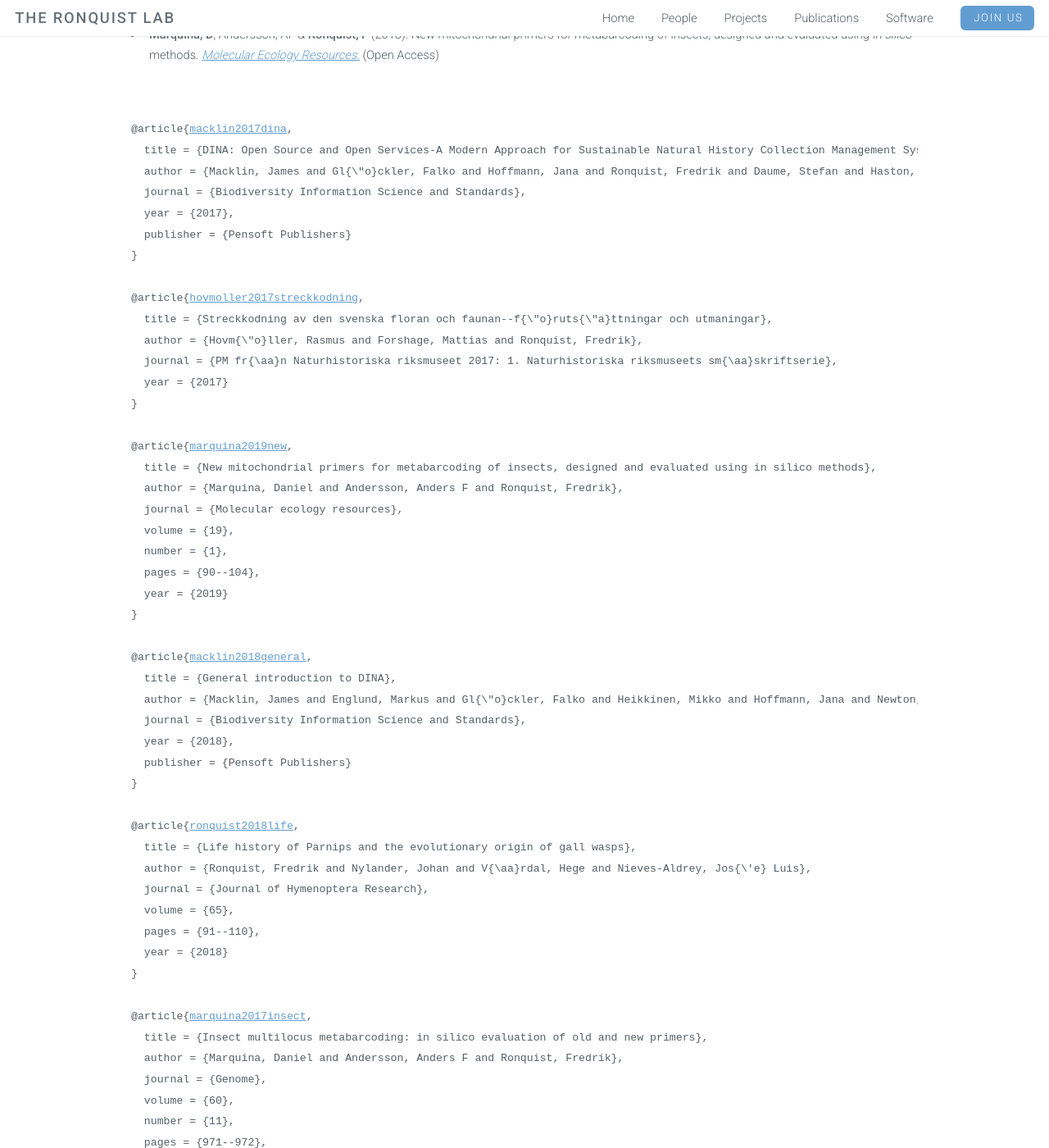
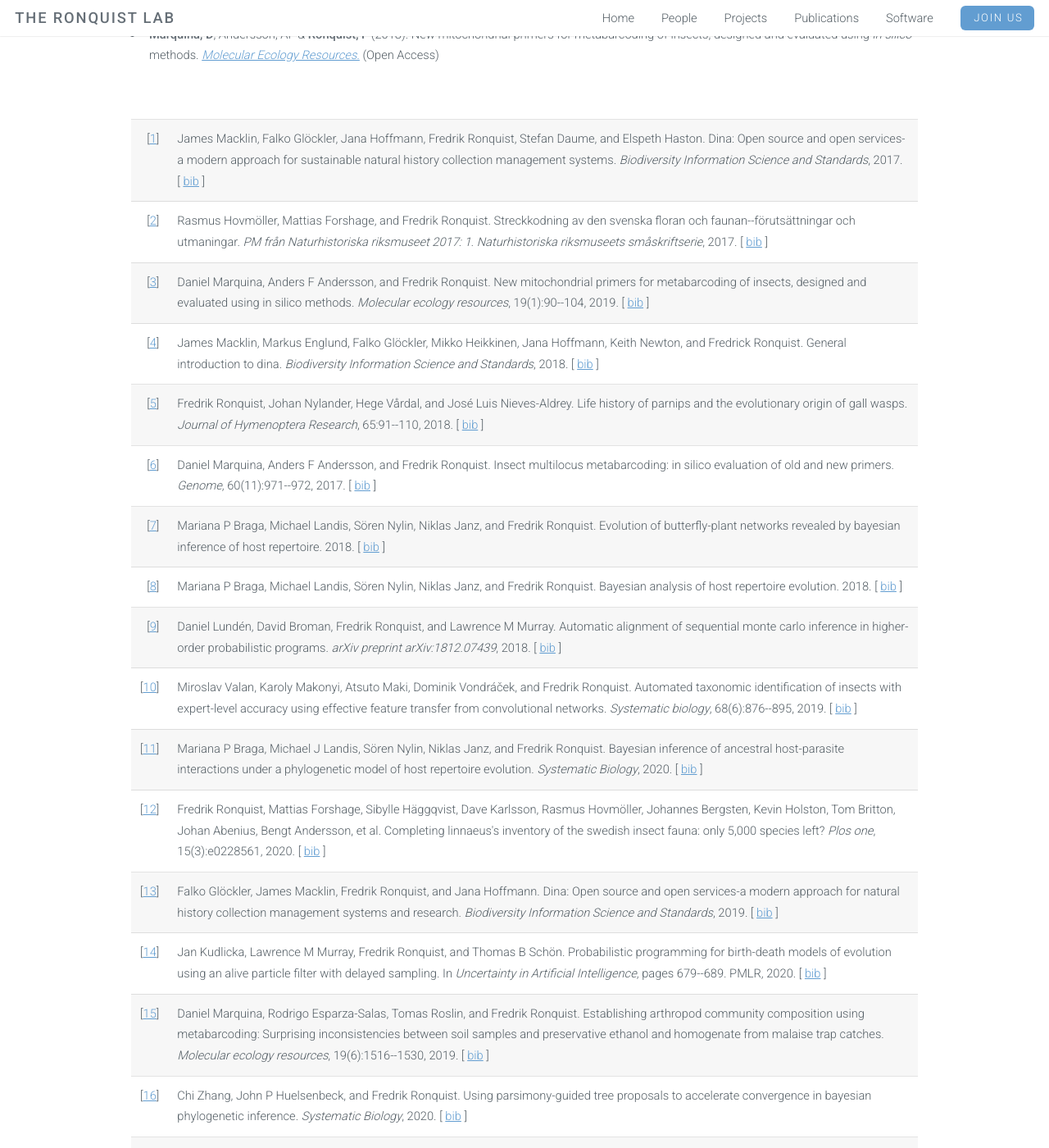
Before and after one commit to ronquistlab/ronquistlab.github.io, a Jekyll site: the page built from publications.html, in a window 1280 px wide and 1400 px high, scrolled down 645 px. Shown: the whole window at 82% size. Built offline with Jekyll 4.4.1, drawn with Linux system fonts in a browser that asks for light colours; some of the changed text lies outside the part shown.

Commit message:
Updates.

```diff
--- a/publications.html
+++ b/publications.html
@@ -24,234 +24,349 @@ layout: default
 -->
       <div class="hr-section"></div>
 
-      <a name="macklin2017dina"></a><pre>
-@article{<a href="publications.html#macklin2017dina">macklin2017dina</a>,
-  title = {DINA: Open Source and Open Services-A Modern Approach for Sustainable Natural History Collection Management Systems},
-  author = {Macklin, James and Gl{\"o}ckler, Falko and Hoffmann, Jana and Ronquist, Fredrik and Daume, Stefan and Haston, Elspeth},
-  journal = {Biodiversity Information Science and Standards},
-  year = {2017},
-  publisher = {Pensoft Publishers}
-}
-</pre>
+      <table>
 
-<a name="hovmoller2017streckkodning"></a><pre>
-@article{<a href="publications.html#hovmoller2017streckkodning">hovmoller2017streckkodning</a>,
-  title = {Streckkodning av den svenska floran och faunan--f{\"o}ruts{\"a}ttningar och utmaningar},
-  author = {Hovm{\"o}ller, Rasmus and Forshage, Mattias and Ronquist, Fredrik},
-  journal = {PM fr{\aa}n Naturhistoriska riksmuseet 2017: 1. Naturhistoriska riksmuseets sm{\aa}skriftserie},
-  year = {2017}
-}
-</pre>
+<tr valign="top">
+<td align="right" class="bibtexnumber">
+[<a name="macklin2017dina">1</a>]
+</td>
+<td class="bibtexitem">
+James Macklin, Falko Gl&ouml;ckler, Jana Hoffmann, Fredrik Ronquist, Stefan
+  Daume, and Elspeth Haston.
+ Dina: Open source and open services-a modern approach for sustainable
+  natural history collection management systems.
+ <em>Biodiversity Information Science and Standards</em>, 2017.
+[&nbsp;<a href="pub_bib.html#macklin2017dina">bib</a>&nbsp;]
 
-<a name="marquina2019new"></a><pre>
-@article{<a href="publications.html#marquina2019new">marquina2019new</a>,
-  title = {New mitochondrial primers for metabarcoding of insects, designed and evaluated using in silico methods},
-  author = {Marquina, Daniel and Andersson, Anders F and Ronquist, Fredrik},
-  journal = {Molecular ecology resources},
-  volume = {19},
-  number = {1},
-  pages = {90--104},
-  year = {2019}
-}
-</pre>
-
-<a name="macklin2018general"></a><pre>
-@article{<a href="publications.html#macklin2018general">macklin2018general</a>,
-  title = {General introduction to DINA},
-  author = {Macklin, James and Englund, Markus and Gl{\"o}ckler, Falko and Heikkinen, Mikko and Hoffmann, Jana and Newton, Keith and Ronquist, Fredrick},
-  journal = {Biodiversity Information Science and Standards},
-  year = {2018},
-  publisher = {Pensoft Publishers}
-}
-</pre>
-
-<a name="ronquist2018life"></a><pre>
-@article{<a href="publications.html#ronquist2018life">ronquist2018life</a>,
-  title = {Life history of Parnips and the evolutionary origin of gall wasps},
-  author = {Ronquist, Fredrik and Nylander, Johan and V{\aa}rdal, Hege and Nieves-Aldrey, Jos{\'e} Luis},
-  journal = {Journal of Hymenoptera Research},
-  volume = {65},
-  pages = {91--110},
-  year = {2018}
-}
-</pre>
-
-<a name="marquina2017insect"></a><pre>
-@article{<a href="publications.html#marquina2017insect">marquina2017insect</a>,
-  title = {Insect multilocus metabarcoding: in silico evaluation of old and new primers},
-  author = {Marquina, Daniel and Andersson, Anders F and Ronquist, Fredrik},
-  journal = {Genome},
-  volume = {60},
-  number = {11},
-  pages = {971--972},
-  year = {2017},
-  publisher = {NRC Research Press}
-}
-</pre>
-
-<a name="braga2018evolution"></a><pre>
-@article{<a href="publications.html#braga2018evolution">braga2018evolution</a>,
-  title = {Evolution of butterfly-plant networks revealed by Bayesian inference of host repertoire},
-  author = {Braga, Mariana P and Landis, Michael and Nylin, S{\"o}ren and Janz, Niklas and Ronquist, Fredrik},
-  year = {2018}
-}
-</pre>
-
-<a name="braga2018bayesian"></a><pre>
-@article{<a href="publications.html#braga2018bayesian">braga2018bayesian</a>,
-  title = {Bayesian analysis of host repertoire evolution},
-  author = {Braga, Mariana P and Landis, Michael and Nylin, S{\"o}ren and Janz, Niklas and Ronquist, Fredrik},
-  year = {2018}
-}
-</pre>
-
-<a name="lunden2018automatic"></a><pre>
-@article{<a href="publications.html#lunden2018automatic">lunden2018automatic</a>,
-  title = {Automatic Alignment of Sequential Monte Carlo Inference in Higher-Order Probabilistic Programs},
-  author = {Lund{\'e}n, Daniel and Broman, David and Ronquist, Fredrik and Murray, Lawrence M},
-  journal = {arXiv preprint arXiv:1812.07439},
-  year = {2018}
-}
-</pre>
-
-<a name="valan2019automated"></a><pre>
-@article{<a href="publications.html#valan2019automated">valan2019automated</a>,
-  title = {Automated taxonomic identification of insects with expert-level accuracy using effective feature transfer from convolutional networks},
-  author = {Valan, Miroslav and Makonyi, Karoly and Maki, Atsuto and Vondr{\'a}{\v{c}}ek, Dominik and Ronquist, Fredrik},
-  journal = {Systematic biology},
-  volume = {68},
-  number = {6},
-  pages = {876--895},
-  year = {2019},
-  publisher = {Oxford University Press}
-}
-</pre>
-
-<a name="braga2020bayesian"></a><pre>
-@article{<a href="publications.html#braga2020bayesian">braga2020bayesian</a>,
-  title = {Bayesian inference of ancestral host-parasite interactions under a phylogenetic model of host repertoire evolution},
-  author = {Braga, Mariana P and Landis, Michael J and Nylin, S{\"o}ren and Janz, Niklas and Ronquist, Fredrik},
-  journal = {Systematic Biology},
-  year = {2020}
-}
-</pre>
-
-<a name="ronquist2020completing"></a><pre>
-@article{<a href="publications.html#ronquist2020completing">ronquist2020completing</a>,
-  title = {Completing Linnaeus's inventory of the Swedish insect fauna: only 5,000 species left?},
-  author = {Ronquist, Fredrik and Forshage, Mattias and H{\"a}ggqvist, Sibylle and Karlsson, Dave and Hovm{\"o}ller, Rasmus and Bergsten, Johannes and Holston, Kevin and Britton, Tom and Abenius, Johan and Andersson, Bengt and others},
-  journal = {Plos one},
-  volume = {15},
-  number = {3},
-  pages = {e0228561},
-  year = {2020},
-  publisher = {Public Library of Science San Francisco, CA USA}
-}
-</pre>
-
-<a name="glockler2019dina"></a><pre>
-@article{<a href="publications.html#glockler2019dina">glockler2019dina</a>,
-  title = {DINA: Open Source and Open Services-A modern approach for natural history collection management systems and research},
-  author = {Gl{\"o}ckler, Falko and Macklin, James and Ronquist, Fredrik and Hoffmann, Jana},
-  journal = {Biodiversity Information Science and Standards},
-  year = {2019},
-  publisher = {Pensoft Publishers}
-}
-</pre>
-
-<a name="kudlicka2020probabilistic"></a><pre>
-@inproceedings{<a href="publications.html#kudlicka2020probabilistic">kudlicka2020probabilistic</a>,
-  title = {Probabilistic programming for birth-death models of evolution using an alive particle filter with delayed sampling},
-  author = {Kudlicka, Jan and Murray, Lawrence M and Ronquist, Fredrik and Sch{\"o}n, Thomas B},
-  booktitle = {Uncertainty in Artificial Intelligence},
-  pages = {679--689},
-  year = {2020},
-  organization = {PMLR}
-}
-</pre>
-
-<a name="marquina2019establishing"></a><pre>
-@article{<a href="publications.html#marquina2019establishing">marquina2019establishing</a>,
-  title = {Establishing arthropod community composition using metabarcoding: Surprising inconsistencies between soil samples and preservative ethanol and homogenate from Malaise trap catches},
-  author = {Marquina, Daniel and Esparza-Salas, Rodrigo and Roslin, Tomas and Ronquist, Fredrik},
-  journal = {Molecular ecology resources},
-  volume = {19},
-  number = {6},
-  pages = {1516--1530},
-  year = {2019}
-}
-</pre>
-
-<a name="zhang2020using"></a><pre>
-@article{<a href="publications.html#zhang2020using">zhang2020using</a>,
-  title = {Using parsimony-guided tree proposals to accelerate convergence in Bayesian phylogenetic inference},
-  author = {Zhang, Chi and Huelsenbeck, John P and Ronquist, Fredrik},
-  journal = {Systematic Biology},
-  year = {2020}
-}
-</pre>
-
-<a name="karlsson2020swedish"></a><pre>
-@article{<a href="publications.html#karlsson2020swedish">karlsson2020swedish</a>,
-  title = {The Swedish Malaise trap project: a 15 year retrospective on a countrywide insect inventory},
-  author = {Karlsson, Dave and Hartop, Emily and Forshage, Mattias and Jaschhof, Mathias and Ronquist, Fredrik},
-  journal = {Biodiversity Data Journal},
-  volume = {8},
-  year = {2020},
-  publisher = {Pensoft Publishers}
-}
-</pre>
-
-<a name="marquina2020effect"></a><pre>
-@article{<a href="publications.html#marquina2020effect">marquina2020effect</a>,
-  title = {The effect of ethanol concentration on the preservation of insects for biodiversity studies},
-  author = {Marquina, Daniel and Ronquist, Fredrik and Lukasik, Piotr},
-  journal = {bioRxiv},
-  year = {2020},
-  publisher = {Cold Spring Harbor Laboratory}
-}
-</pre>
-
-<a name="marquina2020evaluation"></a><pre>
-@article{<a href="publications.html#marquina2020evaluation">marquina2020evaluation</a>,
-  title = {Evaluation of non-destructive extraction protocols for metabarcoding of insects},
-  author = {Marquina, Daniel and Roslin, Tomas and {\L}ukasik, Piotr and Ronquist, Fredrik},
-  year = {2020}
-}
-</pre>
-
-<a name="ronquist2020probabilistic"></a><pre>
-@article{<a href="publications.html#ronquist2020probabilistic">ronquist2020probabilistic</a>,
-  title = {Probabilistic programming: a powerful new approach to statistical phylogenetics},
-  author = {Ronquist, Fredrik and Kudlicka, Jan and Senderov, Viktor and Borgstr{\"o}m, Johannes and Lartillot, Nicolas and Lund{\'e}n, Daniel and Murray, Lawrence and Sch{\"o}n, Thomas B and Broman, David},
-  journal = {BioRxiv},
-  year = {2020},
-  publisher = {Cold Spring Harbor Laboratory}
-}
-</pre>
-
-<a name="hartop2020scuttling"></a><pre>
-@article{<a href="publications.html#hartop2020scuttling">hartop2020scuttling</a>,
-  title = {Scuttling towards monophyly: phylogeny of the mega-diverse genus Megaselia (Diptera: Phoridae)},
-  author = {Hartop, Emily and H{\"a}ggqvist, Sibylle and Ulefors, Sven Olof and Ronquist, Fredrik},
-  journal = {Systematic Entomology},
-  year = {2020},
-  publisher = {Blackwell Publishing Ltd Oxford, UK}
-}
-</pre>
-
-<a name="gobbo2020inquilines"></a><pre>
-@article{<a href="publications.html#gobbo2020inquilines">gobbo2020inquilines</a>,
-  title = {From Inquilines to Gall Inducers: Genomic Signature of a Life-style Transition in Synergus Gall Wasps},
-  author = {Gobbo, Erik and Lartillot, Nicolas and Hearn, Jack and Stone, Graham N and Abe, Yoshihisa and Wheat, Christopher W and Ide, Tatsuya and Ronquist, Fredirik},
-  journal = {Genome biology and evolution},
-  year = {2020},
-  publisher = {Oxford University Press}
-}
-</pre>
-
-<hr><p><em>This file was generated by
-<a href="http://www.lri.fr/~filliatr/bibtex2html/">bibtex2html</a> 1.99.</em></p>
+</td>
+</tr>
 
 
+<tr valign="top">
+<td align="right" class="bibtexnumber">
+[<a name="hovmoller2017streckkodning">2</a>]
+</td>
+<td class="bibtexitem">
+Rasmus Hovm&ouml;ller, Mattias Forshage, and Fredrik Ronquist.
+ Streckkodning av den svenska floran och
+  faunan--f&ouml;ruts&auml;ttningar och utmaningar.
+ <em>PM fr&aring;n Naturhistoriska riksmuseet 2017: 1. Naturhistoriska
+  riksmuseets sm&aring;skriftserie</em>, 2017.
+[&nbsp;<a href="pub_bib.html#hovmoller2017streckkodning">bib</a>&nbsp;]
+
+</td>
+</tr>
+
+
+<tr valign="top">
+<td align="right" class="bibtexnumber">
+[<a name="marquina2019new">3</a>]
+</td>
+<td class="bibtexitem">
+Daniel Marquina, Anders&nbsp;F Andersson, and Fredrik Ronquist.
+ New mitochondrial primers for metabarcoding of insects, designed and
+  evaluated using in silico methods.
+ <em>Molecular ecology resources</em>, 19(1):90--104, 2019.
+[&nbsp;<a href="pub_bib.html#marquina2019new">bib</a>&nbsp;]
+
+</td>
+</tr>
+
+
+<tr valign="top">
+<td align="right" class="bibtexnumber">
+[<a name="macklin2018general">4</a>]
+</td>
+<td class="bibtexitem">
+James Macklin, Markus Englund, Falko Gl&ouml;ckler, Mikko Heikkinen, Jana
+  Hoffmann, Keith Newton, and Fredrick Ronquist.
+ General introduction to dina.
+ <em>Biodiversity Information Science and Standards</em>, 2018.
+[&nbsp;<a href="pub_bib.html#macklin2018general">bib</a>&nbsp;]
+
+</td>
+</tr>
+
+
+<tr valign="top">
+<td align="right" class="bibtexnumber">
+[<a name="ronquist2018life">5</a>]
+</td>
+<td class="bibtexitem">
+Fredrik Ronquist, Johan Nylander, Hege V&aring;rdal, and Jos&eacute;&nbsp;Luis
+  Nieves-Aldrey.
+ Life history of parnips and the evolutionary origin of gall wasps.
+ <em>Journal of Hymenoptera Research</em>, 65:91--110, 2018.
+[&nbsp;<a href="pub_bib.html#ronquist2018life">bib</a>&nbsp;]
+
+</td>
+</tr>
+
+
+<tr valign="top">
+<td align="right" class="bibtexnumber">
+[<a name="marquina2017insect">6</a>]
+</td>
+<td class="bibtexitem">
+Daniel Marquina, Anders&nbsp;F Andersson, and Fredrik Ronquist.
+ Insect multilocus metabarcoding: in silico evaluation of old and new
+  primers.
+ <em>Genome</em>, 60(11):971--972, 2017.
+[&nbsp;<a href="pub_bib.html#marquina2017insect">bib</a>&nbsp;]
+
+</td>
+</tr>
+
+
+<tr valign="top">
+<td align="right" class="bibtexnumber">
+[<a name="braga2018evolution">7</a>]
+</td>
+<td class="bibtexitem">
+Mariana&nbsp;P Braga, Michael Landis, S&ouml;ren Nylin, Niklas Janz, and Fredrik
+  Ronquist.
+ Evolution of butterfly-plant networks revealed by bayesian inference
+  of host repertoire.
+ 2018.
+[&nbsp;<a href="pub_bib.html#braga2018evolution">bib</a>&nbsp;]
+
+</td>
+</tr>
+
+
+<tr valign="top">
+<td align="right" class="bibtexnumber">
+[<a name="braga2018bayesian">8</a>]
+</td>
+<td class="bibtexitem">
+Mariana&nbsp;P Braga, Michael Landis, S&ouml;ren Nylin, Niklas Janz, and Fredrik
+  Ronquist.
+ Bayesian analysis of host repertoire evolution.
+ 2018.
+[&nbsp;<a href="pub_bib.html#braga2018bayesian">bib</a>&nbsp;]
+
+</td>
+</tr>
+
+
+<tr valign="top">
+<td align="right" class="bibtexnumber">
+[<a name="lunden2018automatic">9</a>]
+</td>
+<td class="bibtexitem">
+Daniel Lund&eacute;n, David Broman, Fredrik Ronquist, and Lawrence&nbsp;M Murray.
+ Automatic alignment of sequential monte carlo inference in
+  higher-order probabilistic programs.
+ <em>arXiv preprint arXiv:1812.07439</em>, 2018.
+[&nbsp;<a href="pub_bib.html#lunden2018automatic">bib</a>&nbsp;]
+
+</td>
+</tr>
+
+
+<tr valign="top">
+<td align="right" class="bibtexnumber">
+[<a name="valan2019automated">10</a>]
+</td>
+<td class="bibtexitem">
+Miroslav Valan, Karoly Makonyi, Atsuto Maki, Dominik Vondr&aacute;&#x010D;ek, and
+  Fredrik Ronquist.
+ Automated taxonomic identification of insects with expert-level
+  accuracy using effective feature transfer from convolutional networks.
+ <em>Systematic biology</em>, 68(6):876--895, 2019.
+[&nbsp;<a href="pub_bib.html#valan2019automated">bib</a>&nbsp;]
+
+</td>
+</tr>
+
+
+<tr valign="top">
+<td align="right" class="bibtexnumber">
+[<a name="braga2020bayesian">11</a>]
+</td>
+<td class="bibtexitem">
+Mariana&nbsp;P Braga, Michael&nbsp;J Landis, S&ouml;ren Nylin, Niklas Janz, and Fredrik
+  Ronquist.
+ Bayesian inference of ancestral host-parasite interactions under a
+  phylogenetic model of host repertoire evolution.
+ <em>Systematic Biology</em>, 2020.
+[&nbsp;<a href="pub_bib.html#braga2020bayesian">bib</a>&nbsp;]
+
+</td>
+</tr>
+
+
+<tr valign="top">
+<td align="right" class="bibtexnumber">
+[<a name="ronquist2020completing">12</a>]
+</td>
+<td class="bibtexitem">
+Fredrik Ronquist, Mattias Forshage, Sibylle H&auml;ggqvist, Dave Karlsson,
+  Rasmus Hovm&ouml;ller, Johannes Bergsten, Kevin Holston, Tom Britton, Johan
+  Abenius, Bengt Andersson, et&nbsp;al.
+ Completing linnaeus's inventory of the swedish insect fauna: only
+  5,000 species left?
+ <em>Plos one</em>, 15(3):e0228561, 2020.
+[&nbsp;<a href="pub_bib.html#ronquist2020completing">bib</a>&nbsp;]
+
+</td>
+</tr>
+
+
+<tr valign="top">
+<td align="right" class="bibtexnumber">
+[<a name="glockler2019dina">13</a>]
+</td>
+<td class="bibtexitem">
+Falko Gl&ouml;ckler, James Macklin, Fredrik Ronquist, and Jana Hoffmann.
+ Dina: Open source and open services-a modern approach for natural
+  history collection management systems and research.
+ <em>Biodiversity Information Science and Standards</em>, 2019.
+[&nbsp;<a href="pub_bib.html#glockler2019dina">bib</a>&nbsp;]
+
+</td>
+</tr>
+
+
+<tr valign="top">
+<td align="right" class="bibtexnumber">
+[<a name="kudlicka2020probabilistic">14</a>]
+</td>
+<td class="bibtexitem">
+Jan Kudlicka, Lawrence&nbsp;M Murray, Fredrik Ronquist, and Thomas&nbsp;B Sch&ouml;n.
+ Probabilistic programming for birth-death models of evolution using
+  an alive particle filter with delayed sampling.
+ In <em>Uncertainty in Artificial Intelligence</em>, pages 679--689.
+  PMLR, 2020.
+[&nbsp;<a href="pub_bib.html#kudlicka2020probabilistic">bib</a>&nbsp;]
+
+</td>
+</tr>
+
+
+<tr valign="top">
+<td align="right" class="bibtexnumber">
+[<a name="marquina2019establishing">15</a>]
+</td>
+<td class="bibtexitem">
+Daniel Marquina, Rodrigo Esparza-Salas, Tomas Roslin, and Fredrik Ronquist.
+ Establishing arthropod community composition using metabarcoding:
+  Surprising inconsistencies between soil samples and preservative ethanol and
+  homogenate from malaise trap catches.
+ <em>Molecular ecology resources</em>, 19(6):1516--1530, 2019.
+[&nbsp;<a href="pub_bib.html#marquina2019establishing">bib</a>&nbsp;]
+
+</td>
+</tr>
+
+
+<tr valign="top">
+<td align="right" class="bibtexnumber">
+[<a name="zhang2020using">16</a>]
+</td>
+<td class="bibtexitem">
+Chi Zhang, John&nbsp;P Huelsenbeck, and Fredrik Ronquist.
+ Using parsimony-guided tree proposals to accelerate convergence in
+  bayesian phylogenetic inference.
+ <em>Systematic Biology</em>, 2020.
+[&nbsp;<a href="pub_bib.html#zhang2020using">bib</a>&nbsp;]
+
+</td>
+</tr>
+
+
+<tr valign="top">
+<td align="right" class="bibtexnumber">
+[<a name="karlsson2020swedish">17</a>]
+</td>
+<td class="bibtexitem">
+Dave Karlsson, Emily Hartop, Mattias Forshage, Mathias Jaschhof, and Fredrik
+  Ronquist.
+ The swedish malaise trap project: a 15 year retrospective on a
+  countrywide insect inventory.
+ <em>Biodiversity Data Journal</em>, 8, 2020.
+[&nbsp;<a href="pub_bib.html#karlsson2020swedish">bib</a>&nbsp;]
+
+</td>
+</tr>
+
+
+<tr valign="top">
+<td align="right" class="bibtexnumber">
+[<a name="marquina2020effect">18</a>]
+</td>
+<td class="bibtexitem">
+Daniel Marquina, Fredrik Ronquist, and Piotr Lukasik.
+ The effect of ethanol concentration on the preservation of insects
+  for biodiversity studies.
+ <em>bioRxiv</em>, 2020.
+[&nbsp;<a href="pub_bib.html#marquina2020effect">bib</a>&nbsp;]
+
+</td>
+</tr>
+
+
+<tr valign="top">
+<td align="right" class="bibtexnumber">
+[<a name="marquina2020evaluation">19</a>]
+</td>
+<td class="bibtexitem">
+Daniel Marquina, Tomas Roslin, Piotr Lukasik, and Fredrik Ronquist.
+ Evaluation of non-destructive extraction protocols for metabarcoding
+  of insects.
+ 2020.
+[&nbsp;<a href="pub_bib.html#marquina2020evaluation">bib</a>&nbsp;]
+
+</td>
+</tr>
+
+
+<tr valign="top">
+<td align="right" class="bibtexnumber">
+[<a name="ronquist2020probabilistic">20</a>]
+</td>
+<td class="bibtexitem">
+Fredrik Ronquist, Jan Kudlicka, Viktor Senderov, Johannes Borgstr&ouml;m,
+  Nicolas Lartillot, Daniel Lund&eacute;n, Lawrence Murray, Thomas&nbsp;B Sch&ouml;n,
+  and David Broman.
+ Probabilistic programming: a powerful new approach to statistical
+  phylogenetics.
+ <em>BioRxiv</em>, 2020.
+[&nbsp;<a href="pub_bib.html#ronquist2020probabilistic">bib</a>&nbsp;]
+
+</td>
+</tr>
+
+
+<tr valign="top">
+<td align="right" class="bibtexnumber">
+[<a name="hartop2020scuttling">21</a>]
+</td>
+<td class="bibtexitem">
+Emily Hartop, Sibylle H&auml;ggqvist, Sven&nbsp;Olof Ulefors, and Fredrik Ronquist.
+ Scuttling towards monophyly: phylogeny of the mega-diverse genus
+  megaselia (diptera: Phoridae).
+ <em>Systematic Entomology</em>, 2020.
+[&nbsp;<a href="pub_bib.html#hartop2020scuttling">bib</a>&nbsp;]
+
+</td>
+</tr>
+
+
+<tr valign="top">
+<td align="right" class="bibtexnumber">
+[<a name="gobbo2020inquilines">22</a>]
+</td>
+<td class="bibtexitem">
+Erik Gobbo, Nicolas Lartillot, Jack Hearn, Graham&nbsp;N Stone, Yoshihisa Abe,
+  Christopher&nbsp;W Wheat, Tatsuya Ide, and Fredirik Ronquist.
+ From inquilines to gall inducers: Genomic signature of a life-style
+  transition in synergus gall wasps.
+ <em>Genome biology and evolution</em>, 2020.
+[&nbsp;<a href="pub_bib.html#gobbo2020inquilines">bib</a>&nbsp;]
+
+</td>
+</tr>
+</table>
+
 </section>
```
